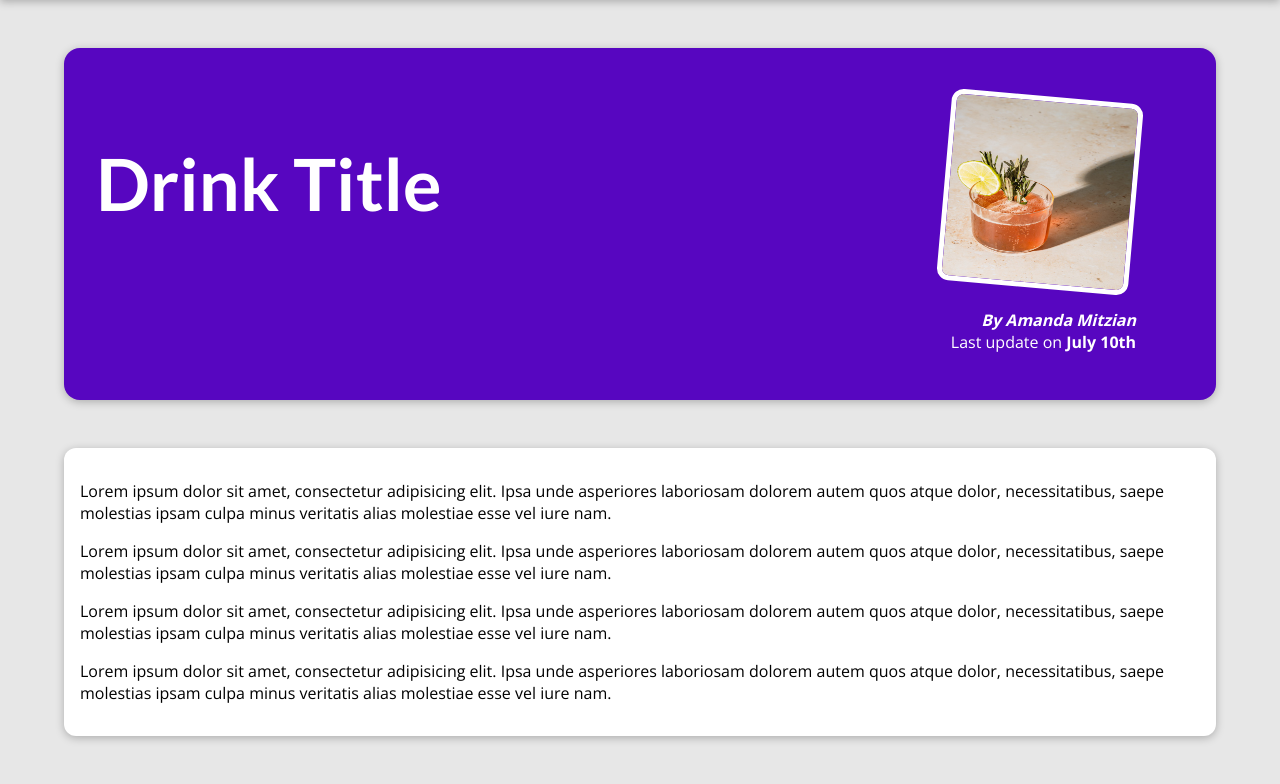
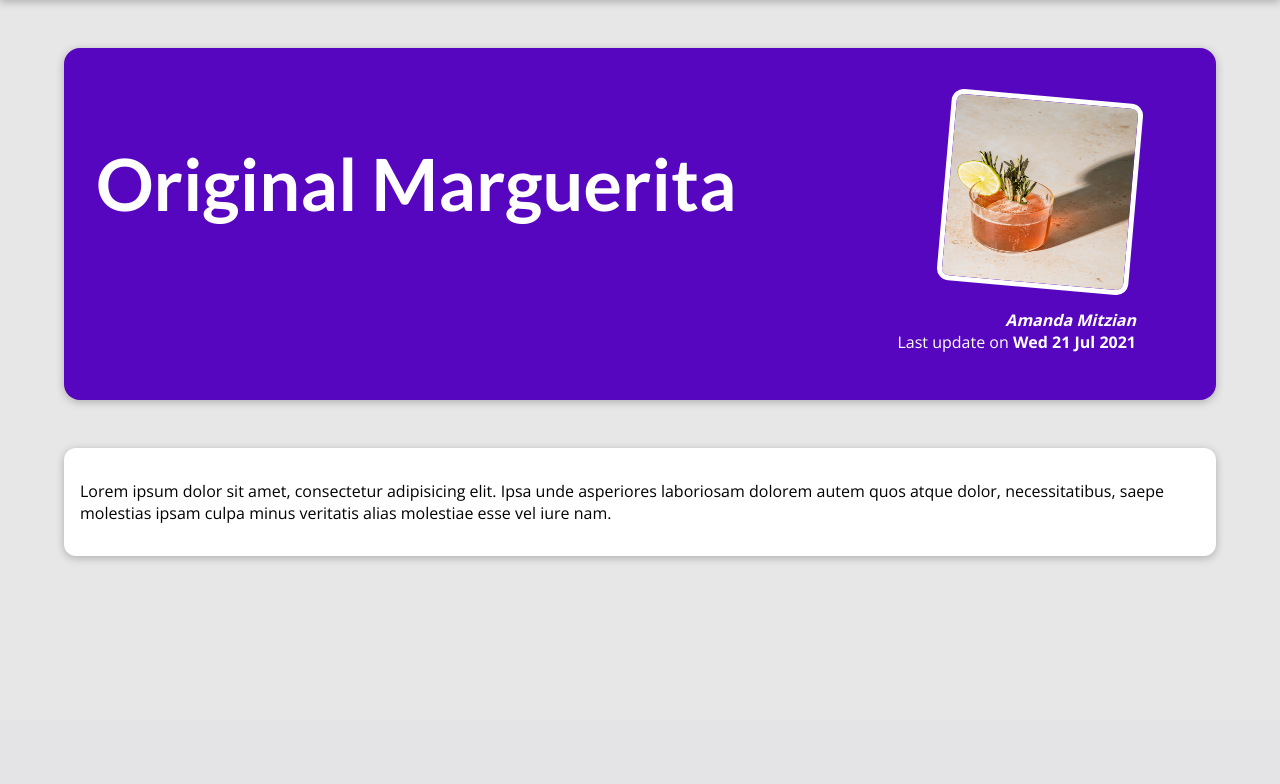
Before and after one commit to aobarbieri/mixitup-api, a Django app: page /drinks/orig-marguerita in a window 1280 px wide. Shown: the part 80-864 px from the top of the page. After the commit the page ends 641 px from the top, so only its background shows below. Run offline with Django 5.2, Linux system fonts and the light colour scheme.

Commit message:
Add 404 custom page. Update functions under cocktails/views.py

```diff
--- a/cocktails/templates/cocktails/all-drinks.html
+++ b/cocktails/templates/cocktails/all-drinks.html
@@ -14,8 +14,9 @@ Mix It Up - All Drinks
 <section id="all-drinks">
     <h2>Drinks</h2>
     <ul>
-        {% include "cocktails/includes/drink.html" %}
-        {% include "cocktails/includes/drink.html" %}
+        {% for post in posts %}
+            {% include "cocktails/includes/drink.html" %}
+        {% endfor %}
     </ul>
 </section>
 {% endblock %}
--- a/cocktails/templates/cocktails/drink-details.html
+++ b/cocktails/templates/cocktails/drink-details.html
@@ -2,7 +2,7 @@
 {% load static %}
 
 {% block title %}
-Mix It Up - Drink Details
+{{ drink.title }} - Drink Details
 {% endblock %}
 
 {% block css_files %}
@@ -11,25 +11,17 @@ Mix It Up - Drink Details
 
 {% block content %}
 <section id="summary">
-    <h2>Drink Title</h2>
+    <h2>{{ drink.title }}</h2>
     <article>
-        <img src="{% static "cocktails/images/drink.jpg" %}" alt="Drink name">
-        <address>By Amanda Mitzian</address>
-        <div>Last update on <time datetime="">July 10th</time></div>
+        <img src="{% static "cocktails/images/"|add:drink.image %}" alt="{{ drink.title }}">
+        <address>{{ drink.author }}</address>
+        <div>Last update on <time datetime="">{{ drink.date|date:"D d M Y" }}</time></div>
     </article>
 </section>
 
 <main>
-    <p>Lorem ipsum dolor sit amet, consectetur adipisicing elit. Ipsa unde asperiores laboriosam dolorem autem quos
-        atque dolor, necessitatibus, saepe molestias ipsam culpa minus veritatis alias molestiae esse vel iure nam.</p>
-    <p>Lorem ipsum dolor sit amet, consectetur adipisicing elit. Ipsa unde asperiores laboriosam dolorem autem quos
-        atque
-        dolor, necessitatibus, saepe molestias ipsam culpa minus veritatis alias molestiae esse vel iure nam.</p>
-    <p>Lorem ipsum dolor sit amet, consectetur adipisicing elit. Ipsa unde asperiores laboriosam dolorem autem quos
-        atque
-        dolor, necessitatibus, saepe molestias ipsam culpa minus veritatis alias molestiae esse vel iure nam.</p>
-    <p>Lorem ipsum dolor sit amet, consectetur adipisicing elit. Ipsa unde asperiores laboriosam dolorem autem quos
-        atque
-        dolor, necessitatibus, saepe molestias ipsam culpa minus veritatis alias molestiae esse vel iure nam.</p>
+    <p>
+        {{ drink.content|linebreaks }}
+    </p>
 </main>
 {% endblock %}
--- a/cocktails/templates/cocktails/index.html
+++ b/cocktails/templates/cocktails/index.html
@@ -21,8 +21,9 @@
 <section id="latest-drinks">
 	<h2>Latest Drinks</h2>
 	<ul>
-		{% include "cocktails/includes/drink.html" %}
-		{% include "cocktails/includes/drink.html" %}
+		{% for post in posts %}
+			{% include "cocktails/includes/drink.html" %}
+		{% endfor %}
 
 	</ul>
 </section>
--- a/cocktails/views.py
+++ b/cocktails/views.py
@@ -3,9 +3,9 @@ from datetime import date
 
 from django.shortcuts import render
 
-drinks = [
+all_drinks = [
     {
-        "slug": "marguerita",
+        "slug": "orig-marguerita",
         "image": "drink.jpg",
         "author": "Amanda Mitzian",
         "date": date(2021, 7, 21),
@@ -14,27 +14,43 @@ drinks = [
         "content": "Lorem ipsum dolor sit amet, consectetur adipisicing elit. Ipsa unde asperiores laboriosam dolorem autem quos atque dolor, necessitatibus, saepe molestias ipsam culpa minus veritatis alias molestiae esse vel iure nam."
     },
     {
-        "slug": "marguerita",
+        "slug": "trad-marguerita",
         "image": "drink.jpg",
         "author": "Amanda Mitzian",
-        "date": date(2021, 7, 21),
-        "title": "Original Marguerita",
+        "date": date(2021, 11, 10),
+        "title": "Tradicional Marguerita",
         "excerpt": "Lorem ipsum dolor sit amet, consectetur adipisicing elit. Ipsa unde asperiores laboriosam dolorem autem quos atque dolor, necessitatibus, saepe molestias ipsam culpa minus veritatis alias molestiae esse vel iure nam.",
-        "content": "Lorem ipsum dolor sit amet, consectetur adipisicing elit. Ipsa unde asperiores laboriosam dolorem autem quos atque dolor, necessitatibus, saepe molestias ipsam culpa minus veritatis alias molestiae esse vel iure nam."
+        "content": """
+            Lorem ipsum dolor sit amet, consectetur adipisicing elit. Ipsa unde asperiores laboriosam dolorem autem
+            quos atque dolor, necessitatibus, saepe molestias ipsam culpa minus veritatis alias molestiae esse vel iure nam.
+            Lorem ipsum dolor sit amet, consectetur adipisicing elit. Ipsa unde asperiores laboriosam dolorem autem quos atque dolor,
+            necessitatibus, saepe molestias ipsam culpa minus veritatis alias molestiae esse vel iure nam."""
     }
-]
+] # type: ignore
+
+def get_date(post):
+    return post['date']
 
 # Create your views here.
 # Views are either a function or a class
 
 
 def index(req):
-    return render(req, 'cocktails/index.html')
+    sorted_drinks = sorted(all_drinks, key=get_date)
+    latest_drinks = sorted_drinks[-2:]
+    return render(req, 'cocktails/index.html', {
+        "posts": latest_drinks
+    })
 
 
 def drinks(req):
-    return render(req, 'cocktails/all-drinks.html')
+    return render(req, 'cocktails/all-drinks.html', {
+        "post": all_drinks
+    })
 
 
 def drink_details(req, slug):
-    return render(req, 'cocktails/drink-details.html')
+    identified_drink = next(post for post in all_drinks if post['slug'] == slug)
+    return render(req, 'cocktails/drink-details.html', {
+        "drink": identified_drink
+    })
```
Also changed, not shown: cocktails/templates/cocktails/includes/drink.html (+4 -4 lines), templates/404.html (added, +10 -0 lines).
